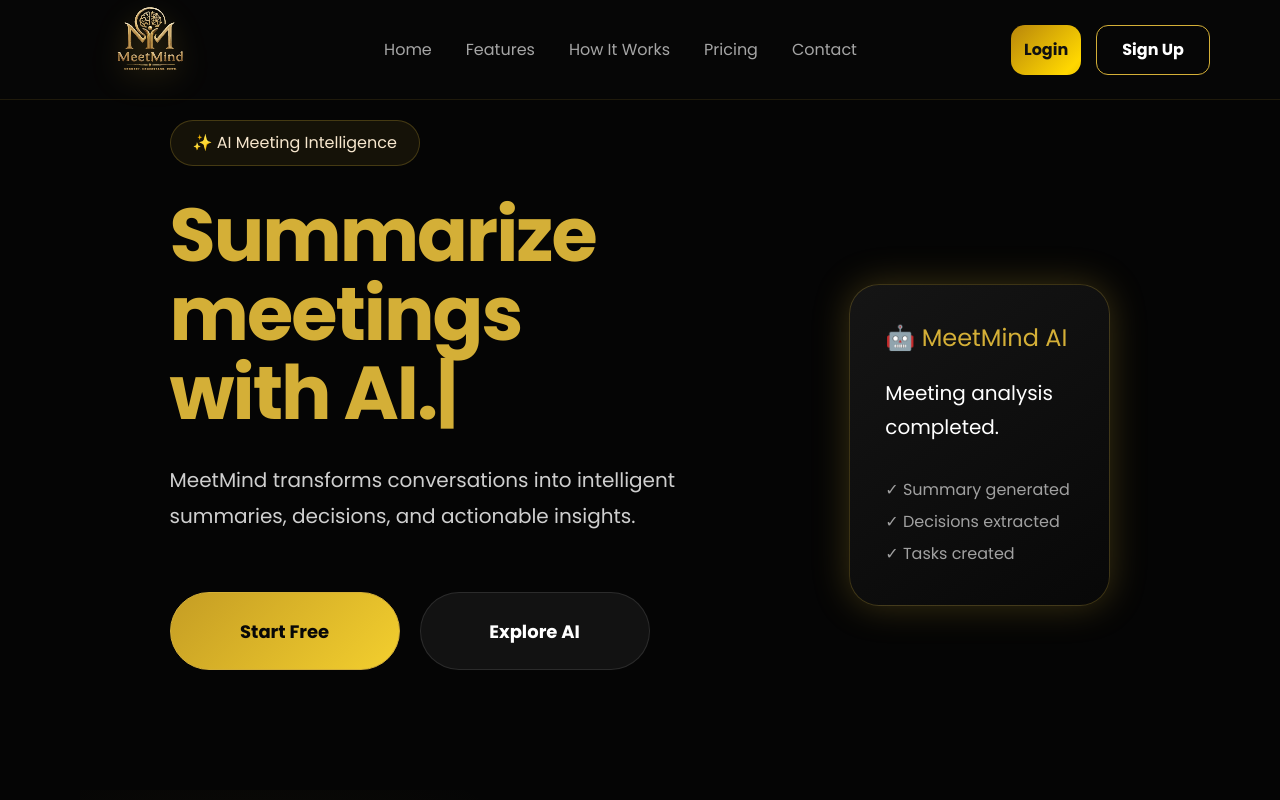
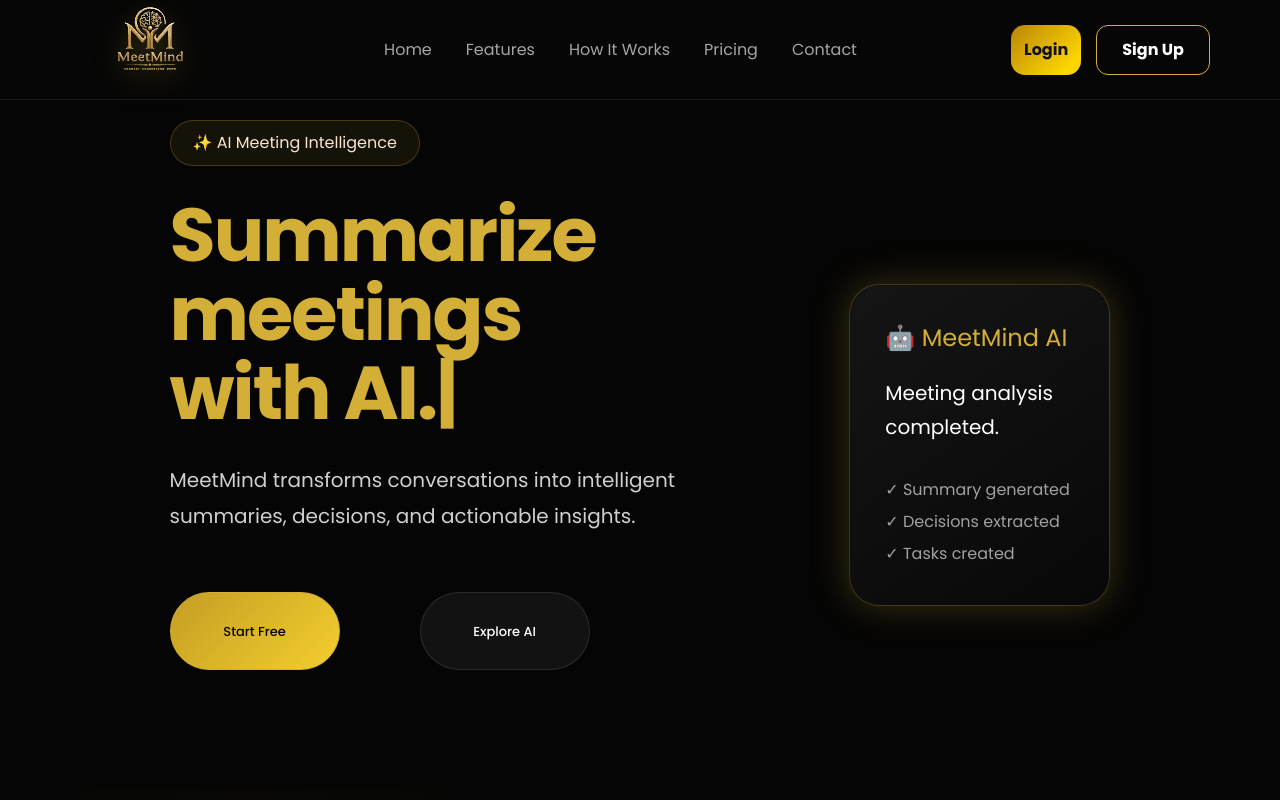
Before and after one commit to H-akimi07/MeetMind--AI-assistant-, a React (Vite) app in the folder frontend/: page / in a window 1280 px wide. Shown: the top 800 px of the page. Built offline with nearby package versions, Linux system fonts and the light colour scheme; no server answers.

Commit message:
fixing hero button

```diff
--- a/frontend/src/pages/Landing.css
+++ b/frontend/src/pages/Landing.css
@@ -140,9 +140,9 @@
 /* Make both buttons exactly the same size */
 .primary-btn,
 .secondary-btn {
-  width: 230px !important;
+  width: 170px !important;
   height: 78px !important;
-  min-width: 230px !important;
+  min-width: 130px !important;
   padding: 0 !important;
 
   display: flex;
@@ -152,8 +152,8 @@
   box-sizing: border-box;
   border-radius: 40px;
 
-  font-size: 18px;
-  font-weight: 700;
+  font-size: 13px;
+  font-weight: 500;
   font-family: inherit;
 
   cursor: pointer;
```
